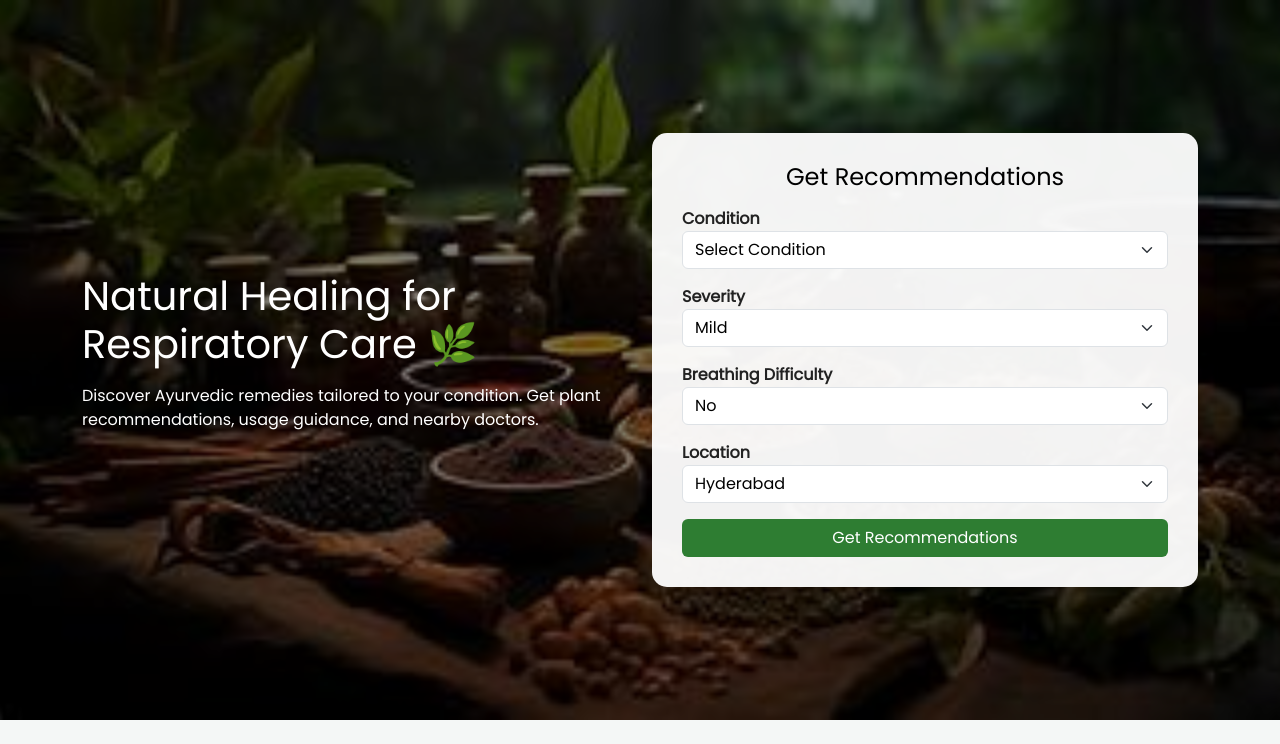
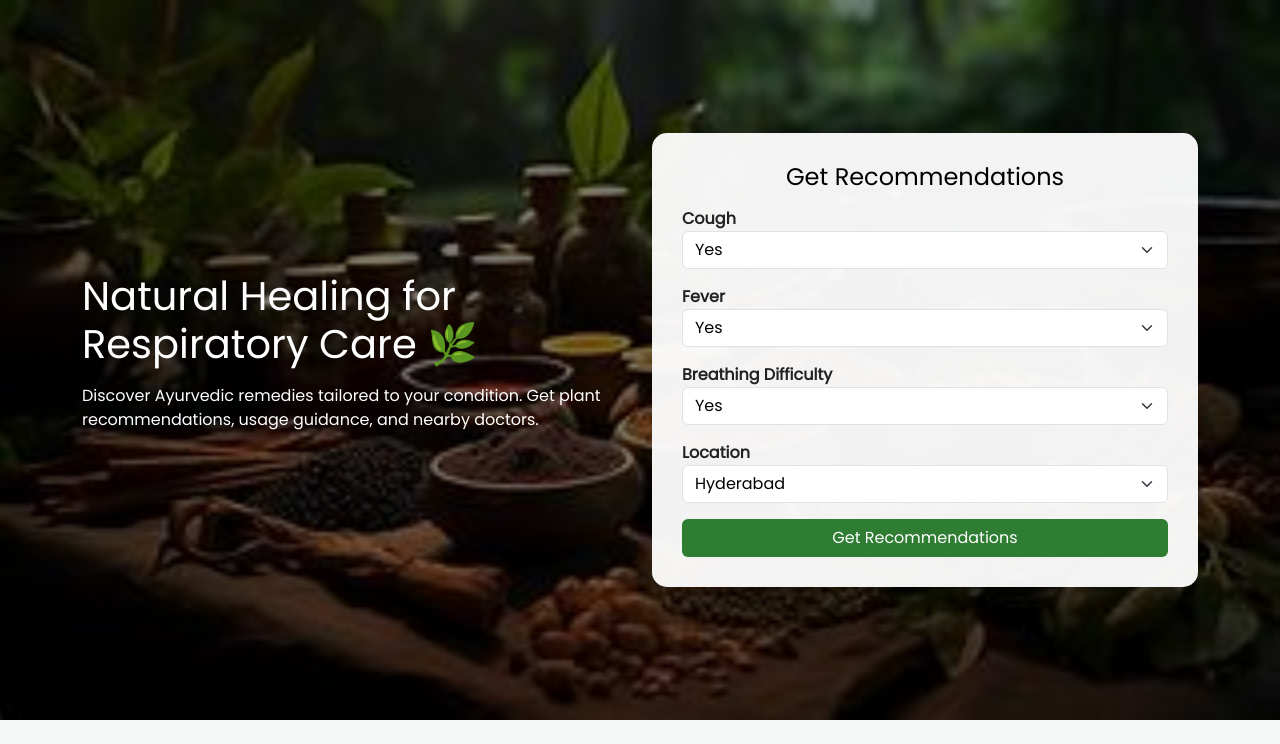
Before and after one commit to harshinipallepati06/herbal-garden-project, a Flask app: page / in a window 1280 px wide. Shown: the part 56-800 px from the top of the page. Run offline with Flask 3, Linux system fonts and the light colour scheme; parts of the project's set-up code (start-up, migrations or seed data) failed here and were passed over.

Commit message:
updated ML Model

```diff
--- a/app.py
+++ b/app.py
@@ -1,4 +1,5 @@
 print("Running")
+from ml_model import predict_disease
 from flask import Flask, render_template, request
 import pandas as pd
 print("App")
@@ -17,9 +18,12 @@ def home():
 
 @app.route('/result', methods=['POST'])
 def result():
-    disease = request.form['disease'].lower()
-    severity = request.form['severity']
-    breathing = request.form['breathing']
+    cough = int(request.form['cough'])
+    fever = int(request.form['fever'])
+    breathing = int(request.form['breathing'])
+
+# 🔥 ML prediction
+    disease = predict_disease(cough, fever, breathing)
     location = request.form['location'].lower()
 
     filtered_plants = plants[plants['disease'] == disease]
@@ -36,7 +40,6 @@ def result():
     return render_template(
         "result.html",
         disease=disease,
-        severity=severity,
         breathing=breathing,
         location=location,
         plants=filtered_plants.to_dict(orient='records'),
--- /dev/null
+++ b/ml_model.py
@@ -0,0 +1,26 @@
+import pandas as pd
+from sklearn.tree import DecisionTreeClassifier
+
+# Training data
+data = {
+    'cough':      [1,1,0,1,0,1,1,0,1,1],
+    'fever':      [1,0,1,1,0,1,1,0,1,1],
+    'breathing':  [1,0,0,1,0,1,1,0,1,1],
+    'disease': [
+        'bronchitis','cough','cold','asthma','cold',
+        'bronchitis','bronchitis','cold','asthma','bronchitis'
+    ]
+}
+
+df = pd.DataFrame(data)
+
+X = df[['cough','fever','breathing']]
+y = df['disease']
+
+model = DecisionTreeClassifier()
+model.fit(X, y)
+
+# 🔥 FUNCTION (IMPORTANT)
+def predict_disease(cough, fever, breathing):
+    prediction = model.predict([[cough, fever, breathing]])
+    return prediction[0]
--- a/templates/index.html
+++ b/templates/index.html
@@ -97,31 +97,26 @@ label {
                     <form action="/result" method="post">
 
                         <div class="mb-3">
-                            <label>Condition</label>
-                            <select class="form-select" name="disease" required>
-                                <option value="">Select Condition</option>
-                                <option>Cough</option>
-                                <option>Cold</option>
-                                <option>Asthma</option>
-                                <option>Bronchitis</option>
-                                <option>Sinusitis</option>
+    <label>Cough</label>
+    <select class="form-select" name="cough">
+        <option value="1">Yes</option>
+        <option value="0">No</option>
     </select>
 </div>
 
 <div class="mb-3">
-                            <label>Severity</label>
-                            <select class="form-select" name="severity">
-                                <option>Mild</option>
-                                <option>Moderate</option>
-                                <option>Severe</option>
+    <label>Fever</label>
+    <select class="form-select" name="fever">
+        <option value="1">Yes</option>
+        <option value="0">No</option>
     </select>
 </div>
 
 <div class="mb-3">
     <label>Breathing Difficulty</label>
     <select class="form-select" name="breathing">
-                                <option>No</option>
-                                <option>Yes</option>
+        <option value="1">Yes</option>
+        <option value="0">No</option>
     </select>
 </div>
 
```
Also changed, not shown: eval.py (added, +10 -0 lines), templates/result.html (+8 -8 lines), 1 other file. Lines whose indentation alone changed are shown as unchanged.
